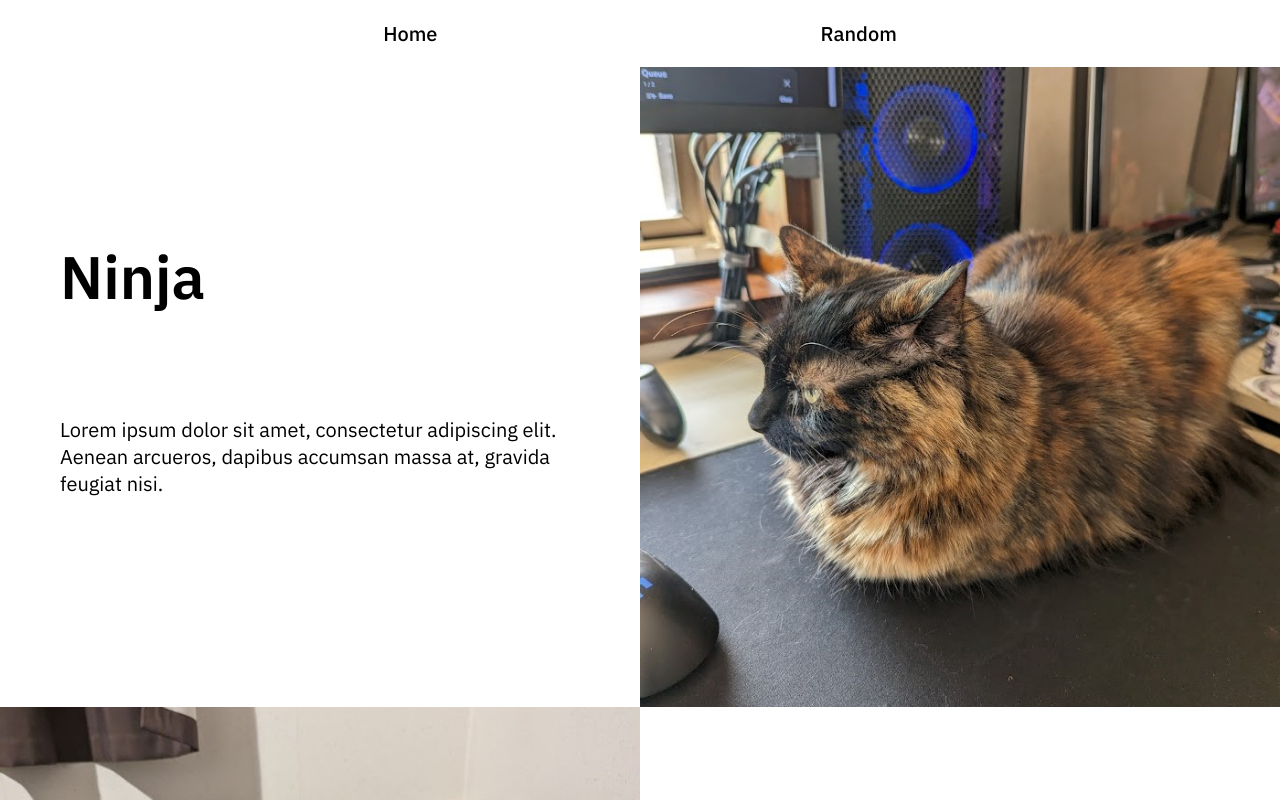
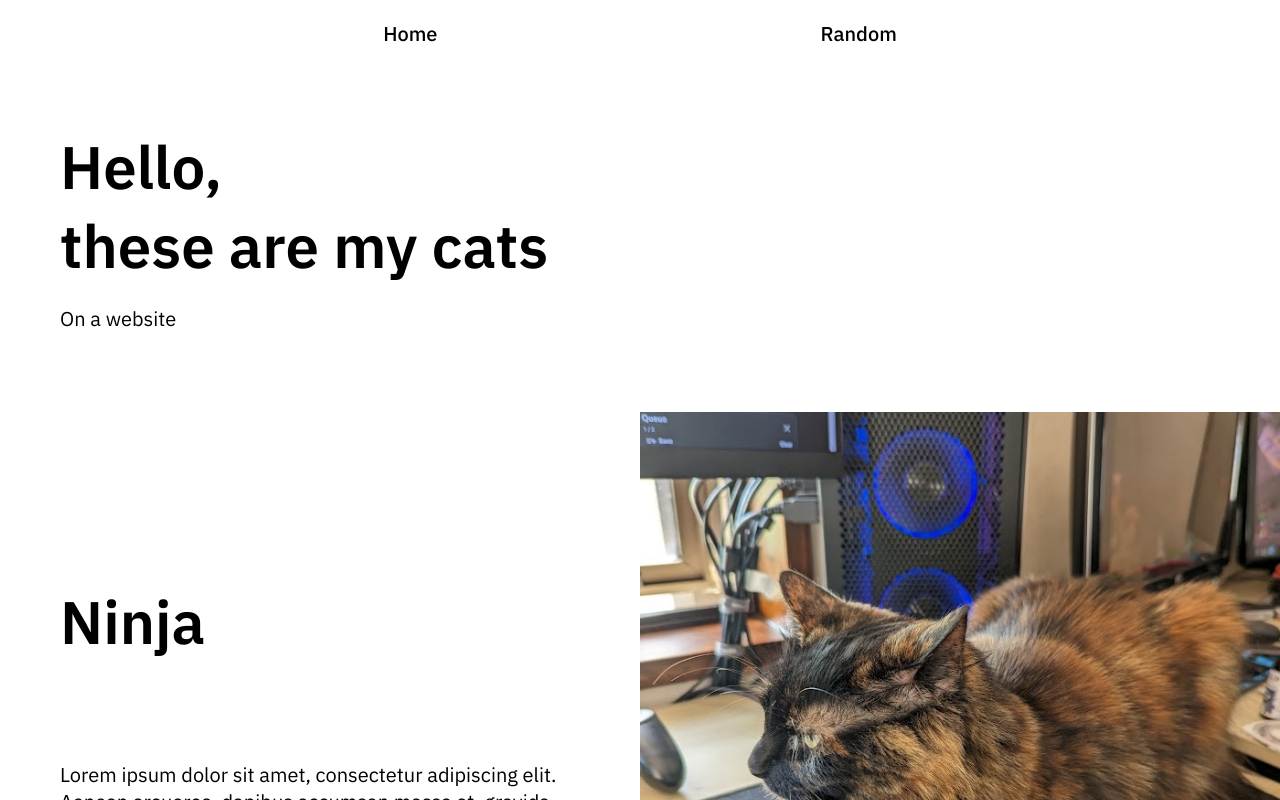
Before and after one commit to squigggggle/svelte-web1, a SvelteKit app: page / in a window 1280 px wide. Shown: the top 800 px of the page. Built offline with nearby package versions, Linux system fonts and the light colour scheme.

Commit message:
feat: heading for page

```diff
--- a/src/routes/+page.svelte
+++ b/src/routes/+page.svelte
@@ -2,6 +2,11 @@
     import Panels from "$lib/panels.svelte";
 </script>
 
+<div>
+	<h1>Hello,</h1>
+	<h2>these are my cats</h2>
+	<p>On a website</p>
+</div>
 <!-- css variable to change direction of panel flow -->
 <Panels --direction="row">
     <h2 slot="header">Ninja</h2>
@@ -21,3 +26,18 @@
     <p slot="paragraph">test 2</p>
     <img slot="image" src="oreo-square.jpg" alt="Oreo" />
 </Panels>
+
+<style>
+	div {
+		display: flex;
+		padding: 6rem;
+		flex-direction: column;
+
+	}
+	@media (max-width: 768px) {
+        /* adjusted sizing for mobile-sized viewport */
+        div {
+            padding: 4.5rem;
+        }
+    }
+</style>
```
